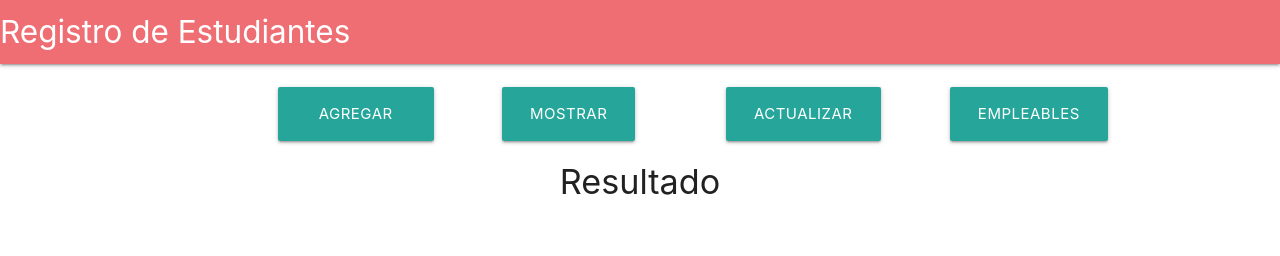
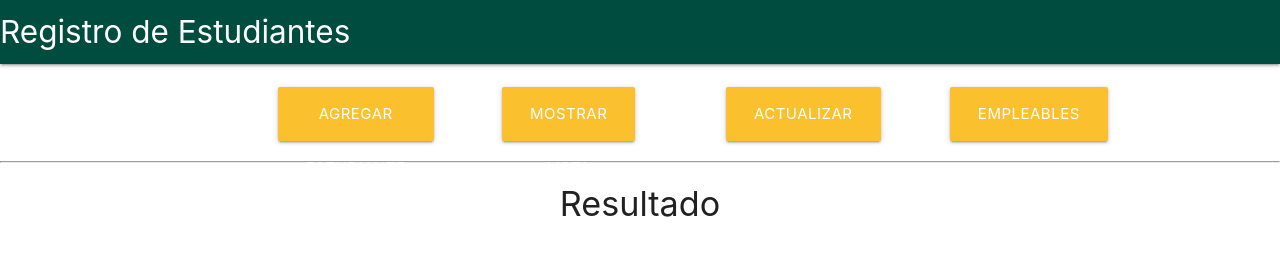
Before and after one commit to luisaGonzales/students, a plain HTML site: page index.html in a window 1280 px wide. Drawn offline with nearby package versions, Linux system fonts and the light colour scheme.

Commit message:
Estilos Materialize

```diff
--- a/index.html
+++ b/index.html
@@ -7,27 +7,28 @@
     </head>
     <body>
         <nav>
-            <div class="nav-wrapper">
-              <a href="#" class="brand-logo">Registro de Estudiantes</a>
+            <div class="nav-wrapper teal darken-4">
+              <a href="#" class="brand-logo ">Registro de Estudiantes</a>
             </div>
         </nav><br>
         <section class="container">
             <div class="row">
                 <div class="col s2 offset-s1">
-                    <button id="agregar" class="btn-large">Agregar Estudiante</button>
+                    <button id="agregar" class="btn-large yellow darken-2">Agregar Estudiante</button>
                 </div>
                 <div class="col s2 offset-s1">
-                    <button id="mostrar" class="btn-large">Mostrar Lista</button>
+                    <button id="mostrar" class="btn-large yellow darken-2">Mostrar Lista</button>
                 </div>
                 <div class="col s2 offset-s1">
-                    <button id="top-tecnico" class="btn-large">Actualizar</button>
+                    <button id="top-tecnico" class="btn-large yellow darken-2">Actualizar</button>
                 </div>
                 <div class="offset-s1 col s2 ">
-                    <button id="top-hse" class="btn-large">Empleables</button>
+                    <button id="top-hse" class="btn-large yellow darken-2">Empleables</button>
                 </div>
             </div>
         </section>
         <section id="resultado">
+            <hr>
             <h4 class="center-align">Resultado</h4>
             <div id="contenedor-estudiantes"></div>
         </section>
```
